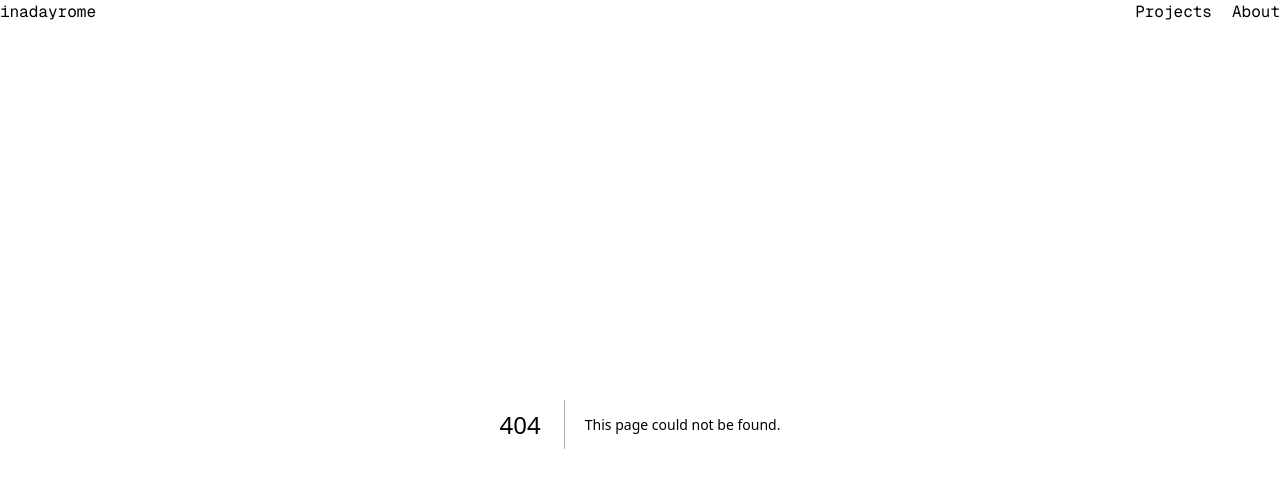
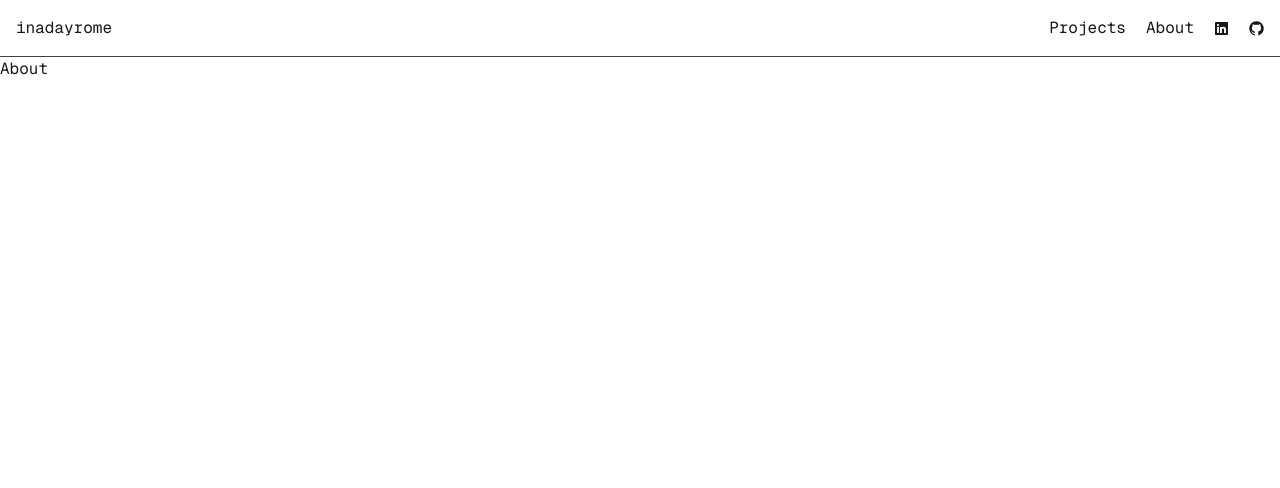
Before and after one commit to inadayrome/inadayrome.github.io, a React app in the folder frontend/: page /about in a window 1280 px wide. Before the commit this address had no page. Built offline with nearby package versions, Linux system fonts and the light colour scheme.

Commit message:
add base outline

```diff
--- /dev/null
+++ b/frontend/app/about/page.tsx
@@ -0,0 +1,3 @@
+export default function About() {
+  return <h2>About</h2>;
+}
--- a/frontend/app/layout.tsx
+++ b/frontend/app/layout.tsx
@@ -4,10 +4,11 @@ import './globals.css';
 import {
   NavigationMenu,
   NavigationMenuItem,
-  NavigationMenuLink,
   NavigationMenuList,
 } from '@/components/ui/navigation-menu';
 import Link from 'next/link';
+import { GITHUB_URL, LINKEDIN_URL } from '@/lib/utils';
+import { GitHubLogoIcon, LinkedInLogoIcon } from '@radix-ui/react-icons';
 
 const geistSans = localFont({
   src: './fonts/GeistVF.woff',
@@ -33,14 +34,14 @@ export default function RootLayout({
   return (
     <html lang='en'>
       <body
-        className={`${geistSans.variable} ${geistMono.variable} antialiased font-[family-name:var(--font-geist-mono)]`}
+        className={`${geistSans.variable} ${geistMono.variable} min-h-screen antialiased font-[family-name:var(--font-geist-mono)]`}
       >
-        <div className='max-w-full flex flex-1 justify-between'>
+        <div className='max-w-full flex flex-1 justify-between p-4 border-b border-neutral-700'>
           <NavigationMenu>
             <NavigationMenuList>
               <NavigationMenuItem>
                 <Link href='/' passHref>
-                  <NavigationMenuLink>inadayrome</NavigationMenuLink>
+                  inadayrome
                 </Link>
               </NavigationMenuItem>
             </NavigationMenuList>
@@ -49,13 +50,23 @@ export default function RootLayout({
           <NavigationMenu>
             <NavigationMenuList className='gap-4'>
               <NavigationMenuItem>
-                <Link href='/Projects' passHref>
-                  <NavigationMenuLink>Projects</NavigationMenuLink>
+                <Link href='/projects' passHref>
+                  Projects
                 </Link>
               </NavigationMenuItem>
               <NavigationMenuItem>
-                <Link href='/About' passHref>
-                  <NavigationMenuLink>About</NavigationMenuLink>
+                <Link href='/about' passHref>
+                  About
+                </Link>
+              </NavigationMenuItem>
+              <NavigationMenuItem>
+                <Link href={LINKEDIN_URL}>
+                  <LinkedInLogoIcon />
+                </Link>
+              </NavigationMenuItem>
+              <NavigationMenuItem>
+                <Link href={GITHUB_URL}>
+                  <GitHubLogoIcon />
                 </Link>
               </NavigationMenuItem>
             </NavigationMenuList>
--- a/frontend/app/page.tsx
+++ b/frontend/app/page.tsx
@@ -3,46 +3,12 @@ import Link from 'next/link';
 
 export default function Home() {
   return (
-    <div className='grid grid-rows-[20px_1fr_20px] items-center justify-items-center min-h-screen p-8 pb-20 gap-16 sm:p-20 font-[family-name:var(--font-geist-sans)]'>
+    <div className='grid grid-rows-[20px_1fr_20px] items-center justify-items-center p-8 pb-20 gap-16 sm:p-20 font-[family-name:var(--font-geist-sans)]'>
       <main className='flex flex-col gap-8 row-start-2 items-center sm:items-start'>
-        <Image
-          className='dark:invert'
-          src='https://nextjs.org/icons/next.svg'
-          alt='Next.js logo'
-          width={180}
-          height={38}
-          priority
-        />
         <ol className='list-inside text-sm text-center sm:text-left font-[family-name:var(--font-geist-mono)]'>
           <li className='mb-2'>Software Engineer based in Singapore</li>
           <li>Full Stack Development · Web Data Visualization</li>
         </ol>
-
-        {/* <div className="flex gap-4 items-center flex-col sm:flex-row">
-          <a
-            className="rounded-full border border-solid border-transparent transition-colors flex items-center justify-center bg-foreground text-background gap-2 hover:bg-[#383838] dark:hover:bg-[#ccc] text-sm sm:text-base h-10 sm:h-12 px-4 sm:px-5"
-            href="https://vercel.com/new?utm_source=create-next-app&utm_medium=appdir-template-tw&utm_campaign=create-next-app"
-            target="_blank"
-            rel="noopener noreferrer"
-          >
-            <Image
-              className="dark:invert"
-              src="https://nextjs.org/icons/vercel.svg"
-              alt="Vercel logomark"
-              width={20}
-              height={20}
-            />
-            Deploy now
-          </a>
-          <a
-            className="rounded-full border border-solid border-black/[.08] dark:border-white/[.145] transition-colors flex items-center justify-center hover:bg-[#f2f2f2] dark:hover:bg-[#1a1a1a] hover:border-transparent text-sm sm:text-base h-10 sm:h-12 px-4 sm:px-5 sm:min-w-44"
-            href="https://nextjs.org/docs?utm_source=create-next-app&utm_medium=appdir-template-tw&utm_campaign=create-next-app"
-            target="_blank"
-            rel="noopener noreferrer"
-          >
-            Read our docs
-          </a>
-        </div> */}
       </main>
       <footer className='row-start-3 flex gap-6 flex-wrap items-center justify-center font-[family-name:var(--font-geist-mono)]'>
         <Link
--- /dev/null
+++ b/frontend/app/projects/page.tsx
@@ -0,0 +1,3 @@
+export default function Projects() {
+  return <h2>Projects</h2>;
+}
--- a/frontend/lib/utils.ts
+++ b/frontend/lib/utils.ts
@@ -4,3 +4,7 @@ import { twMerge } from 'tailwind-merge';
 export function cn(...inputs: ClassValue[]) {
   return twMerge(clsx(inputs));
 }
+
+export const GITHUB_URL = 'https://github.com/inadayrome/inadayrome.github.io';
+
+export const LINKEDIN_URL = 'https://www.linkedin.com/in/wenjunlee1994';
```
